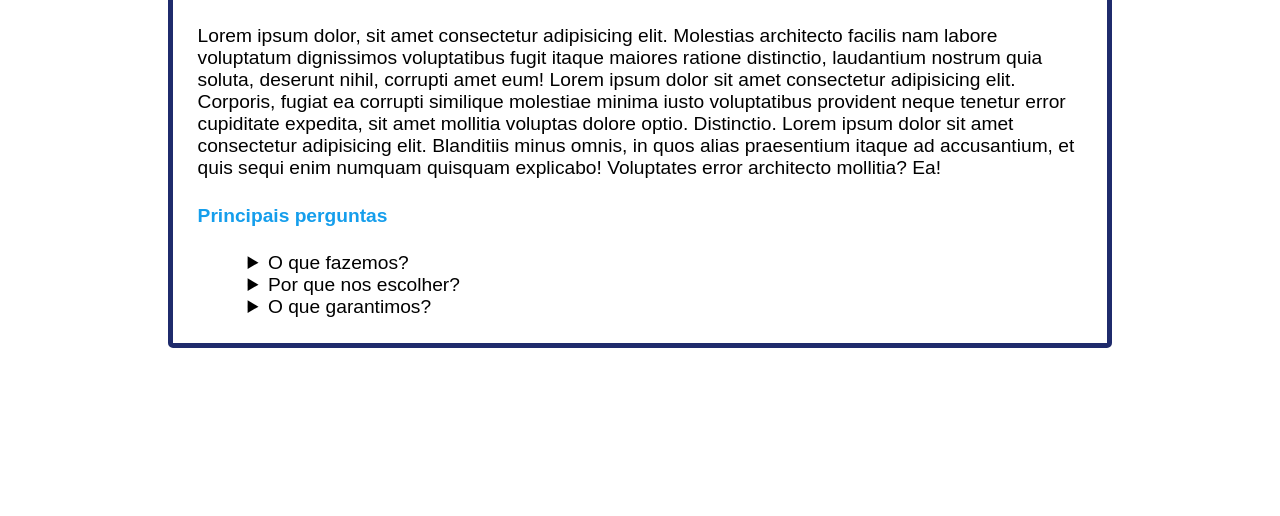
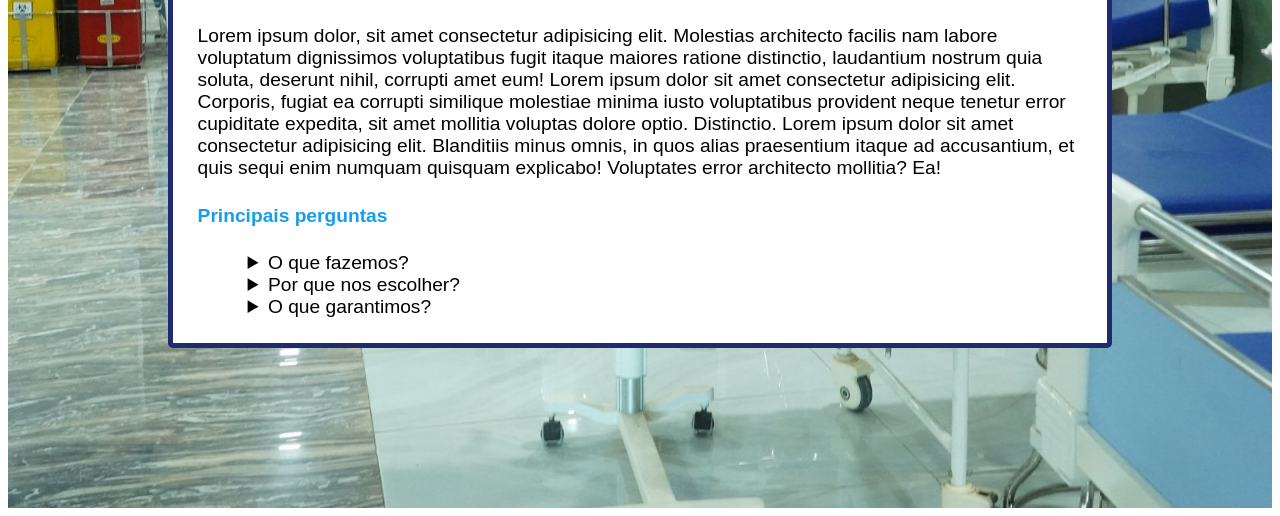
Before and after one commit to WizKimaru/Prototipagem_Agendamento-_consulta, a plain HTML site: page Prototipagem/pages/page_sobre.html in a window 1280 px wide. Shown: the part 300-816 px from the top of the page. Drawn offline with Linux system fonts and the light colour scheme.

Commit message:
Atualização do sobre

```diff
--- a/Prototipagem/CSS/sobre.css
+++ b/Prototipagem/CSS/sobre.css
@@ -55,6 +55,8 @@ nav button:hover{
     align-items: center;
     height: 100vh;
     width: 100%;
+    background-image: url(../images/hospital.jpg);
+    background-size: cover;
 }
 .main_corpo_sobre{
     border: 5px solid #1F2B6C;
```
Also changed, not shown: Prototipagem/images/hospital.jpg (added).
